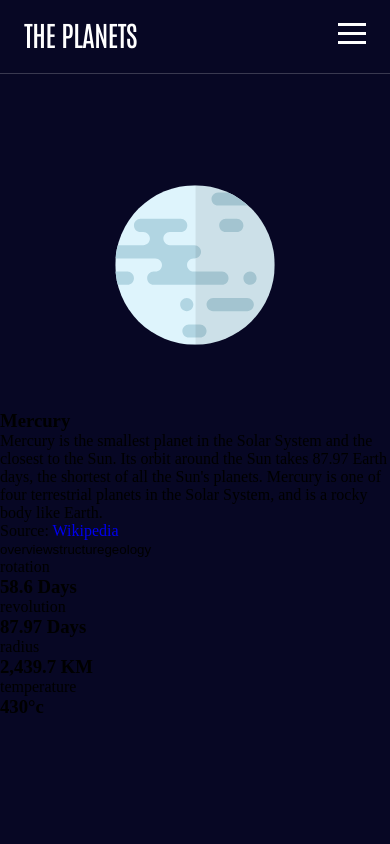
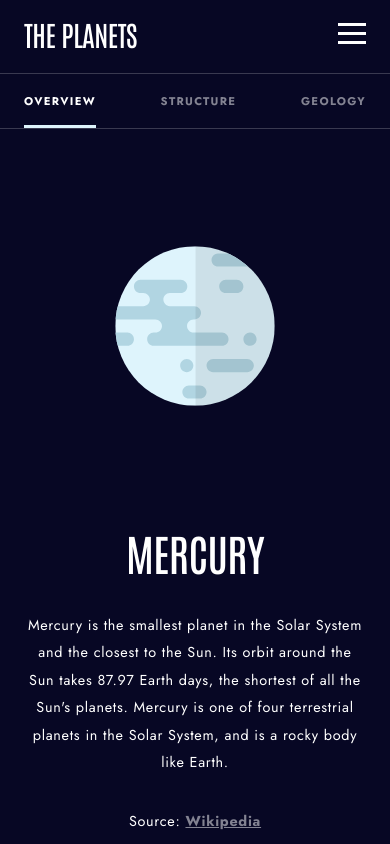
Before and after one commit to marina-lazarevic/The-Planets, a Vue app: page / in a window 390 px wide. Shown: the top 844 px of the page. Built offline with nearby package versions, Linux system fonts and the light colour scheme.

Commit message:
main page styling - mobile

```diff
--- a/src/App.vue
+++ b/src/App.vue
@@ -37,4 +37,32 @@ export default {
 @use '@/scss/abstract/index' as a;
 @use '@/scss/boilerplate';
 
+.header__nav-btn,
+.planet__toggle-btn {
+      &--mercury::before {
+      background-color: a.$mercury;
+    }
+    &--venus::before {
+      background-color: a.$venus;
+    }
+    &--earth::before {
+      background-color: a.$earth;
+    }
+    &--mars::before {
+      background-color: a.$mars;
+    }
+    &--jupiter::before {
+      background-color: a.$jupiter;
+    }
+    &--saturn::before {
+      background-color: a.$saturn;
+    }
+    &--uranus::before {
+      background-color: a.$uranus;
+    }
+    &--neptune::before {
+      background-color: a.$neptune;
+    }
+}
+
 </style>
--- a/src/components/NavBar.vue
+++ b/src/components/NavBar.vue
@@ -78,6 +78,7 @@ export default {
   border-bottom: 1px solid rgba(a.$light, $alpha: 0.2);
   background-color: a.$dark;
   @include a.d-flex(center, space-between);
+  z-index: 5;
 
   @media screen and (min-width: a.$screen-md) and (max-width: a.$screen-lg) {
     flex-direction: column;
@@ -165,31 +166,6 @@ export default {
       height: 1.2em;
       border-radius: 50%;
       margin-right: 1.2rem;
-    }
-
-    &--mercury::before {
-      background-color: a.$mercury;
-    }
-    &--venus::before {
-      background-color: a.$venus;
-    }
-    &--earth::before {
-      background-color: a.$earth;
-    }
-    &--mars::before {
-      background-color: a.$mars;
-    }
-    &--jupiter::before {
-      background-color: a.$jupiter;
-    }
-    &--saturn::before {
-      background-color: a.$saturn;
-    }
-    &--uranus::before {
-      background-color: a.$uranus;
-    }
-    &--neptune::before {
-      background-color: a.$neptune;
     }
 
     &::before,
--- a/src/components/PlanetPage.vue
+++ b/src/components/PlanetPage.vue
@@ -13,14 +13,14 @@
         <p class="planet__source">Source: <a :href="article.source">Wikipedia</a></p>
       </article>
       <div class="planet__btn-container">
-        <button v-for="(item, index) in content" :key="index" @click="toggleContent(item)" :class='"planet__toggle-btn planet__toggle-btn--" + getKeyName(item) + " " + btnClassName(item)'>{{getKeyName(item)}}</button>
+        <button v-for="(item, index) in content" :key="index" @click="toggleContent(item)" :class='"planet__toggle-btn planet__toggle-btn--" + planet.name.toLowerCase() + " " + btnClassName(item)'>{{getKeyName(item)}}</button>
       </div>
     </div>
-    <div class="planet__stats">
-      <div v-for="(item, index) in stats" :key="index" class="planet__stats-container">
-        <p class="planet__stats-type">{{getKeyName(item)}}</p>
-        <h3 class="planet__stats-item">{{item}}</h3>
-      </div>
+  </div>
+  <div class="planet__stats">
+    <div v-for="(item, index) in stats" :key="index" class="planet__stats-container">
+      <p class="planet__stats-type">{{getKeyName(item)}}</p>
+      <h3 class="planet__stats-item">{{item}}</h3>
     </div>
   </div>
 </section>
@@ -73,16 +73,111 @@ export default {
 @use '@/scss/abstract/index' as a;
 
 .planet {
+    padding: 0 1.5rem;
+    position: relative;
+
+    @media screen and (min-width: a.$screen-lg) {
+        padding: 0 2rem;
+    }
 
     &__img-container {
         width: 100%;
         height: fit-content;
-        margin-top: 120px;
+        min-height: 450px;
+        margin-top: 74.1px;
+        padding-top: 54.5px;
         @include a.d-flex(center, center);
+        position: relative;
 
         img {
             transform: scale(.55);
         }
+
+        img:nth-of-type(3){
+            max-width: 100px;
+            position: absolute;
+            transform: translateY(70%);
+        }
+    }
+
+    &__article {
+        text-align: center;
+    }
+
+    &__name {
+        @include a.antonio-lg;
+        margin-bottom: 2rem;
+    }
+
+    &__content {
+        @include a.jost-regular-md;
+        margin-bottom: 2rem;
+    }
+
+    &__source {
+        @include a.jost-regular-md;
+        margin-bottom: 2rem;
+
+        a {
+            color: rgba(a.$light, $alpha: .5);
+            text-decoration: underline;
+            font-weight: 700;
+            transition: color .2s ease-out;
+
+            &:hover {
+                color: a.$light;
+            }
+        }
+    }
+
+    &__btn-container {
+        position: absolute;
+        top: 0;
+        left: 0;
+        width: 100%;
+        padding: 0 1.5rem;
+        @include a.d-flex(center, space-between);
+        border-bottom: 1px solid rgba(a.$light, $alpha: .2);
+    }
+
+    &__toggle-btn {
+        @include a.jost-bold-sm;
+        padding: 1.2rem 0;
+        position: relative;
+        transition: color .2s ease-out;
+
+        &::before {
+            content: '';
+            position: absolute;
+            left: 0;
+            bottom: 0;
+            height: 3px;
+            width: 100%;
+            opacity: 0;
+        }
+
+        &.active,
+        &:hover {
+            color: a.$light;
+            &::before {
+                opacity: 1;
+            }
+        }
+    }
+
+    &__stats-container {
+        border: 1px solid rgba(a.$light, $alpha: .2);
+        @include a.d-flex(center, space-between);
+        padding: 1rem 1.2rem;
+        margin-bottom: 1rem;
+    }
+
+    &__stats-type {
+        @include a.jost-bold-sm;
+    }
+
+    &__stats-item {
+        @include a.antonio-md;
     }
 }
 </style>
```
